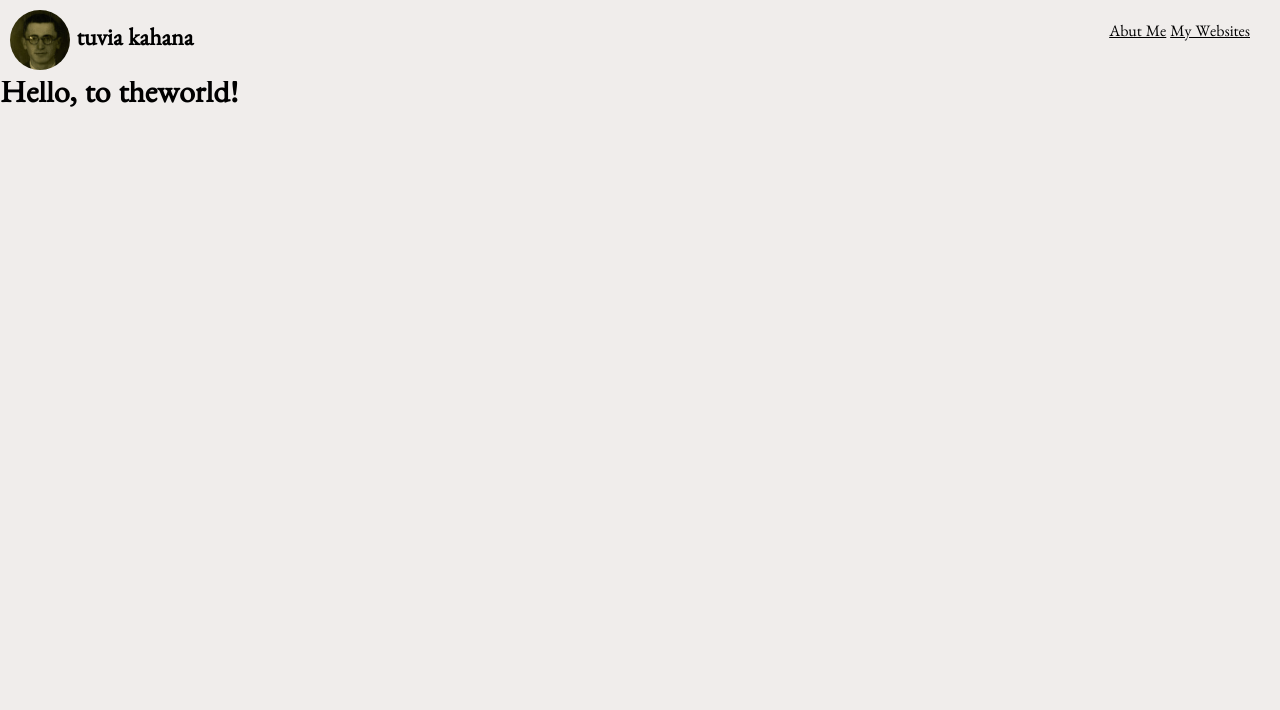
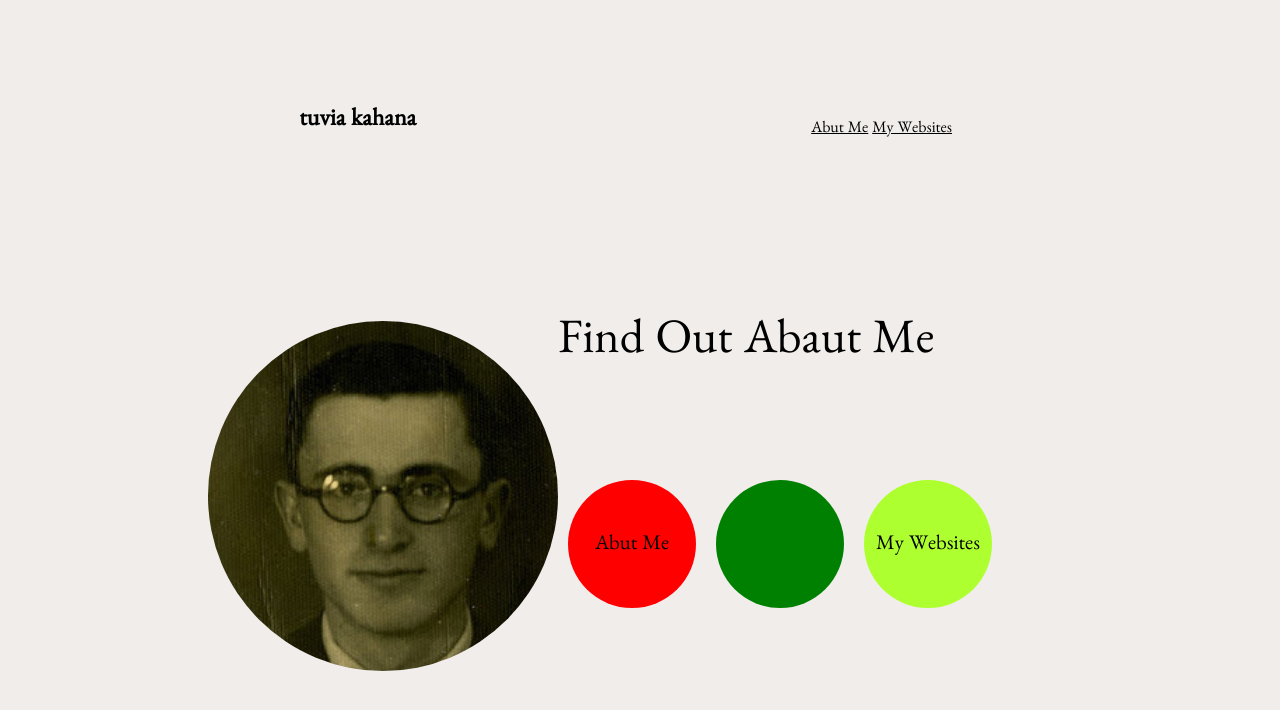
Before and after one commit to tuvia-k/tuvia-k.github.io, a plain HTML site: page index.html in a window 1280 px wide. Drawn offline with Linux system fonts and the light colour scheme.

Commit message:
starting some new design
אני מתחיל עיצוב אחר (כמובן), אני מקווה שיצא יפה, נראה לאן זה יתקדם...

```diff
--- a/index.html
+++ b/index.html
@@ -20,6 +20,12 @@
 
 
         }
+        #main-div {
+margin-top: 5rem;
+margin-left: 10%;
+margin-right: 10%;
+        }
+
         nav {
             direction: rtl;
             background-color: #f0edeb;
@@ -30,10 +36,10 @@
             margin-right: 0;
             margin-left: auto;
             padding: 10px;
-            width: 100%;
+            width: 80%;
             height: 3.8rem;
             overflow: scroll;
-            position: fixed;
+            /* position: fixed; */
 
         }
 
@@ -52,45 +58,105 @@ h2 {
     float: left;
     margin-left: 0.4rem;
 }
-
+#main-potrat {
+    position: relative;
+    margin-top: 10rem;
+    margin-left: 5rem;
+}
 img {
     margin: 0;
     padding: 0;
     display: block;
     /* direction: ltr; */
 float: left;
-border-radius: 50px;
+border-radius: 50%;
 }
 a {
     color: black;
 }
-
+p {
+    /* margin: 100px; */
+    margin-top: 100px;
+}
 #main-body {
     margin-top: 3.8rem;;
 }
+#main-first-text {
+            margin-top: 3.8rem;
+            /* border: black 3px solid; */
+            font-size: 3rem;
+        }
+        #find-out-p {
+            margin-bottom: 100px;
+        }
+        .circle {
+
+            width: 8rem;
+            height: 8rem;
+            margin: 10px;
+            border-radius: 50%;
+            font-size: 1.3rem;
+            text-align: center;
+        }
+        .circle a {
+            position:static;
+            margin-bottom: 500px;
+            /* border: black 3px solid; */
+        }
+        .empty {
+            /* border: red 3px solid; */
+            width: 100%;
+            height: 3.5rem;
+        }
+        #circle-1 {
+            background-color: red;
+        }
+        #circle-2 {
+            background-color: green;
+        }
+        #circle-3 {
+            background-color: greenyellow;
+        }
     </style>
   </head>
   <body>
+      <div id="main-div">
 <nav>
   <div>
-        <img src="img/potrat.jpg" width="60" height="60">
+
        <h2>tuvia kahana</h2>
     </div>
+    <br>
     <ul>
         <li>
-           <a href="#"> My Websites</a>
+           <a href="#">   My Websites</a>
         </li>
         <li>
-            <a href="#">Abut Me</a>
+            <a href="#">  Abut Me</a>
         </li>
 
     </ul>
 </nav>
-<div id="main-body">
-    <p>
-    <h1>Hello, to theworld!</h1>
-    </p>
+<div id="main-potrat">
+    <img src="img/potrat.jpg" width="350" height="350">
 </div>
+      <div id="main-first-text">
+         <p id="find-out-p">
+            Find Out Abaut Me
+         </p>
+      <div id="circle-1" class="circle">
+        <div class="empty"></div>
+          <a>Abut Me</a>
+      </div>
+      <div id="circle-2" class="circle">
+        <div class="empty"></div>
 
+    </div>
+    <div id="circle-3" class="circle">
+    <div class="empty"></div>
+        <a>My Websites</a>
+    </div>
+      </div>
+</div>
   </body>
 </html>
```
Also changed, not shown: 1 other file.
